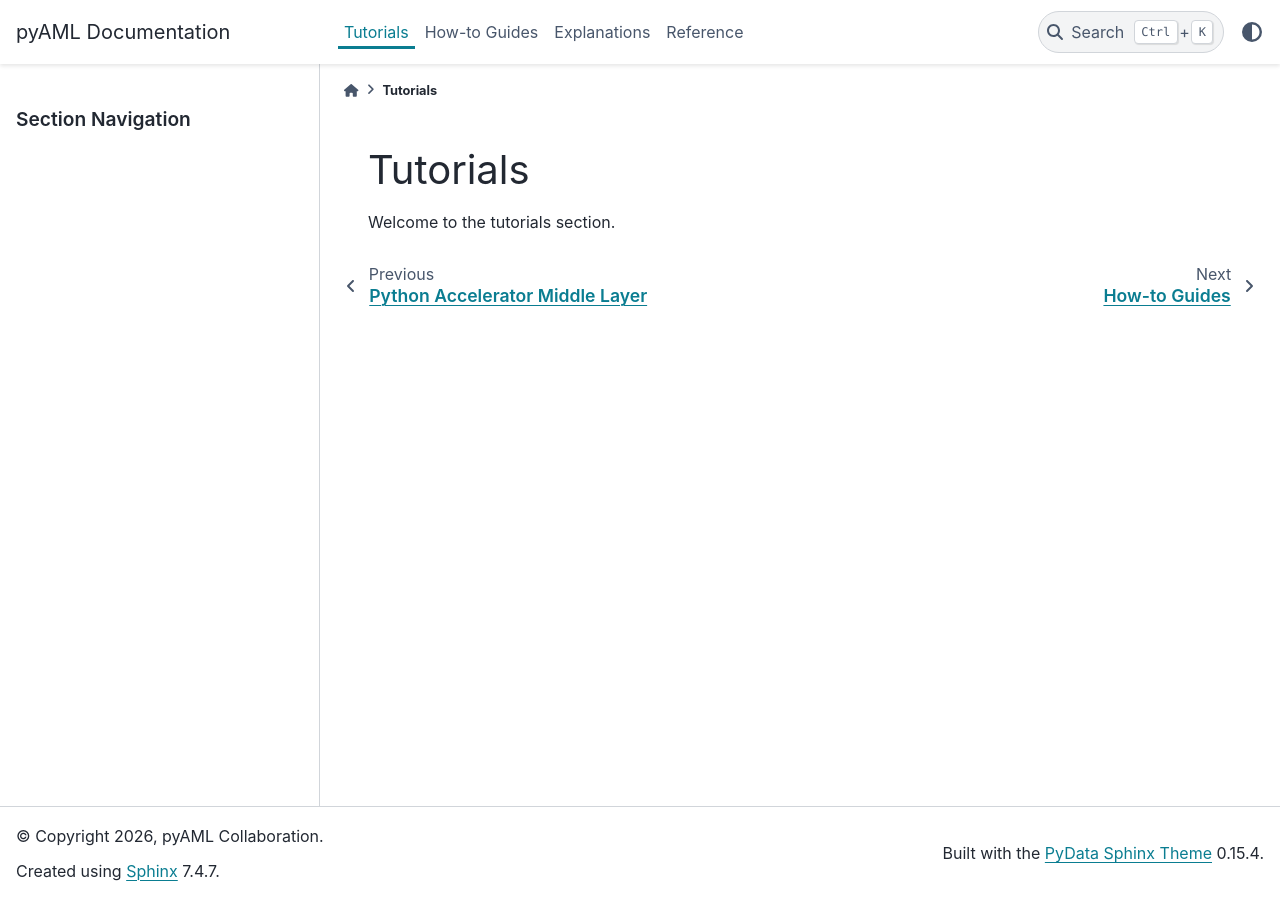
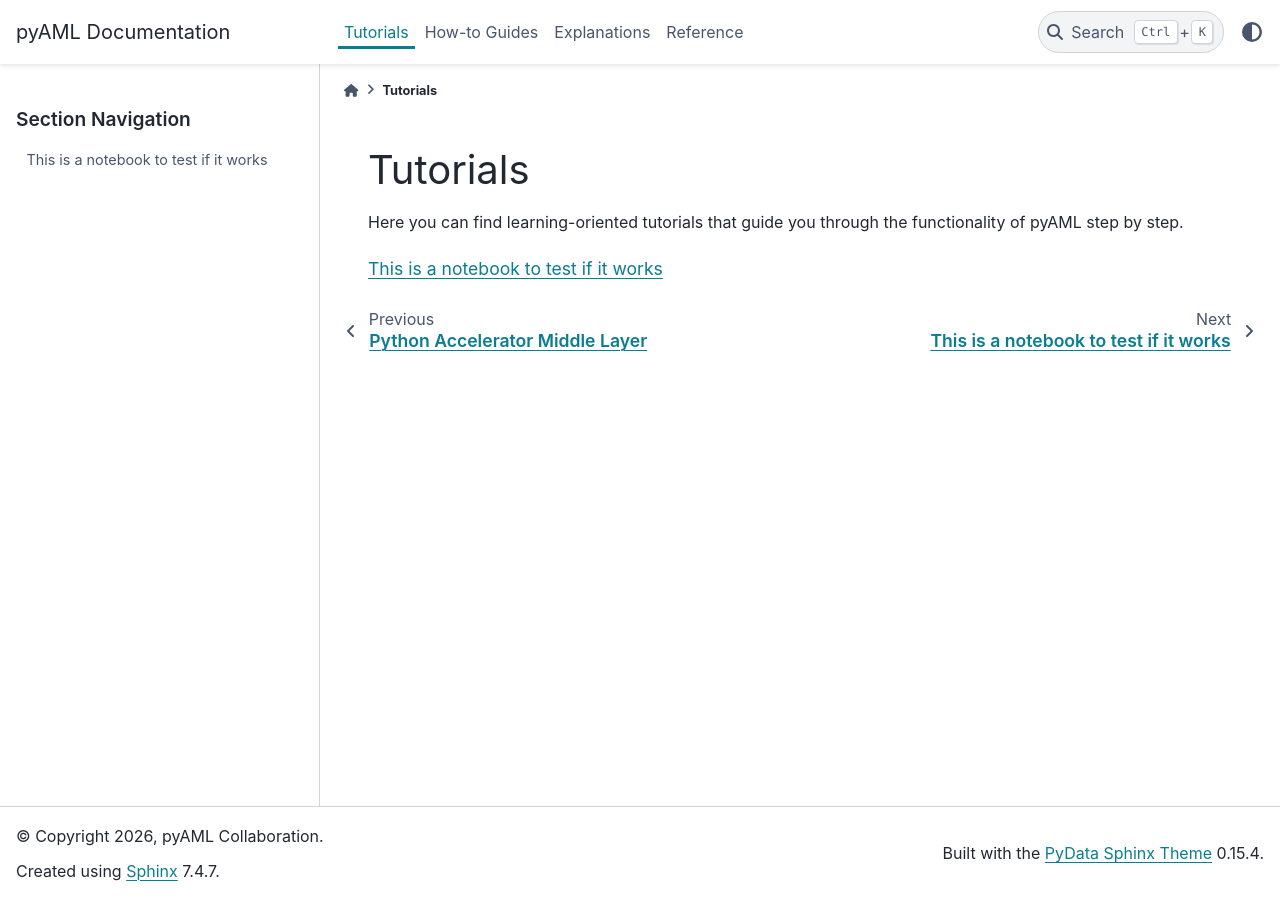
Before and after one commit to python-accelerator-middle-layer/documentation, a Sphinx documentation site: the page built from docs/source/tutorials/index.md, in a window 1280 px wide. Built offline with Sphinx 7.4.7 and the PyData theme 0.15.4, drawn with Linux system fonts in a browser that asks for light colours.

Commit message:
Add support for rendering notebooks.

````diff
--- a/docs/source/conf.py
+++ b/docs/source/conf.py
@@ -15,14 +15,12 @@
 # https://www.sphinx-doc.org/en/master/usage/configuration.html#general-configuration
 
 extensions = [
-    "myst_parser",
     "sphinx_copybutton",
+    "myst_nb"
 ]
 
 templates_path = ['_templates']
 exclude_patterns = []
-
-source_suffix = ".md"
 
 
 # -- Options for HTML output -------------------------------------------------
--- a/docs/source/tutorials/index.md
+++ b/docs/source/tutorials/index.md
@@ -1,4 +1,10 @@
-Tutorials
-=========
+# Tutorials
 
-Welcome to the tutorials section.
+Here you can find learning-oriented tutorials that guide you through the functionality of pyAML step by step.
+
+```{toctree}
+:maxdepth: 1
+
+test_notebook
+
+```
--- a/requirements.txt
+++ b/requirements.txt
@@ -1,4 +1,5 @@
 sphinx~= 8.1
 pydata-sphinx-theme
-myst-parser>=4.0
 sphinx_copybutton
+myst_nb
+myst-parser
````
Also changed, not shown: README.md (+5 -0 lines), docs/source/tutorials/arrays.ipynb (deleted), docs/source/tutorials/control_system.ipynb (deleted), docs/source/tutorials/developper_install_instructions.ipynb (deleted), docs/source/tutorials/live_design.ipynb (deleted), docs/source/tutorials/load_configuration.ipynb (deleted), docs/source/tutorials/test_notebook.ipynb (added).
